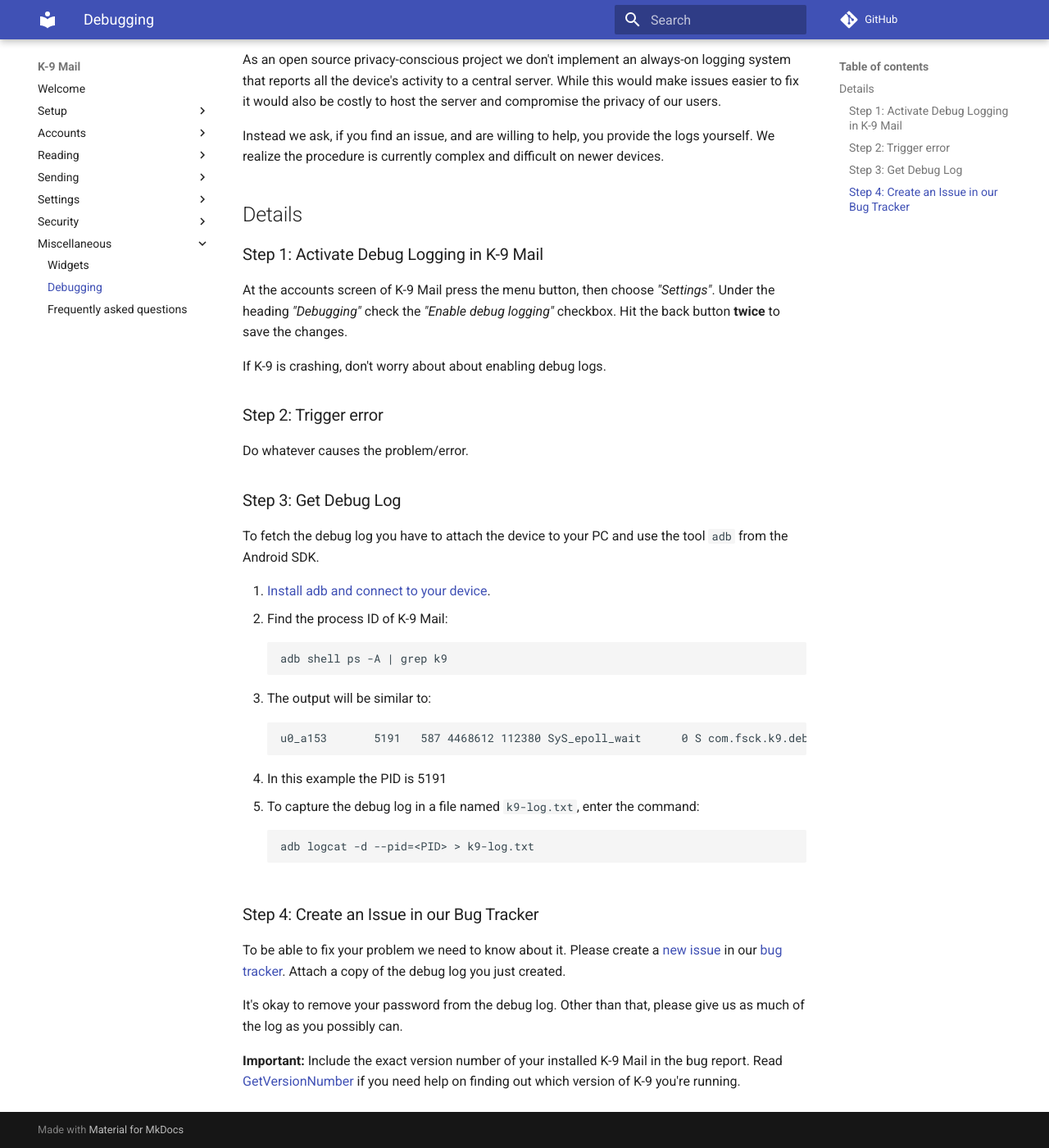
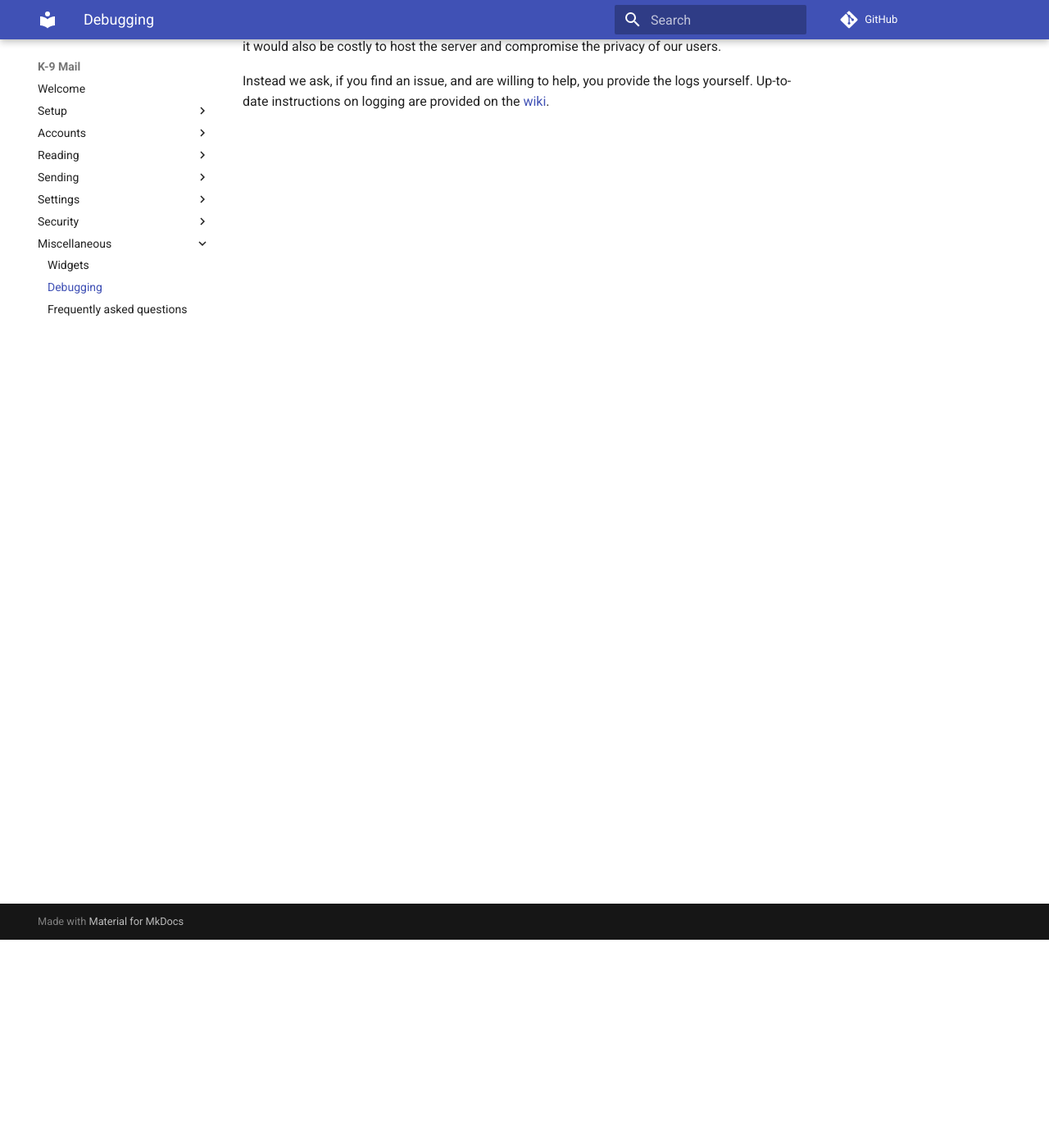
Before and after one commit to k9mail/k9mail-docs, an MkDocs documentation site: the page built from docs/en/current/misc/debugging.md, in a window 1280 px wide and 1400 px high, scrolled down 254 px. Shown: the whole window at 82% size. Built offline with MkDocs 1.6.1 and Material for MkDocs 9.7.7, drawn with Linux system fonts in a browser that asks for light colours; comment, search, counter and statistics services are not loaded; some of the changed text lies outside the part shown.

Commit message:
trim verbiage

```diff
--- a/docs/en/current/misc/debugging.md
+++ b/docs/en/current/misc/debugging.md
@@ -1,6 +1,4 @@
 # Debugging
-
-Unfortunately, despite best efforts to prevent them, K-9 may, like all software occasionally encounter an issue.
 
 K-9 Mail has controllable debug logging. Users can activate logging to help diagnosing problems and errors.
 
@@ -9,45 +7,4 @@
 it would also be costly to host the server and compromise the privacy of our users.
 
 Instead we ask, if you find an issue, and are willing to help, you provide the logs yourself.
-We realize the procedure is currently complex and difficult on newer devices.
-
-## Details
-
-### Step 1: Activate Debug Logging in K-9 Mail
-At the accounts screen of K-9 Mail press the menu button, then choose _"Settings"_. Under the heading _"Debugging"_
-check the _"Enable debug logging"_ checkbox. Hit the back button **twice** to save the changes.
-
-If K-9 is crashing, don't worry about about enabling debug logs.
-
-### Step 2: Trigger error
-Do whatever causes the problem/error.
-
-### Step 3: Get Debug Log
-To fetch the debug log you have to attach the device to your PC and use the tool `adb` from the Android SDK.
-
-1. [Install adb and connect to your device](https://github.com/k9mail/k-9/wiki/Installing-adb).
-2. Find the process ID of K-9 Mail:
-
-        adb shell ps -A | grep k9
-
-3. The output will be similar to:
-
-        u0_a153       5191   587 4468612 112380 SyS_epoll_wait      0 S com.fsck.k9.debug
-
-4. In this example the PID is 5191
-5. To capture the debug log in a file named `k9-log.txt`, enter the command:
-
-        adb logcat -d --pid=<PID> > k9-log.txt
-
-
-### Step 4: Create an Issue in our Bug Tracker
-To be able to fix your problem we need to know about it. Please create a
-[new issue](https://github.com/k9mail/k-9/issues/new/choose) in our [bug tracker](https://github.com/k9mail/k-9/issues).
-Attach a copy of the debug log you just created.
-
-It's okay to remove your password from the debug log. Other than that, please give us as much of the log as you possibly
-can.
-
-**Important:** Include the exact version number of your installed K-9 Mail in the bug report. Read
-[GetVersionNumber](https://github.com/k9mail/k-9/wiki/GetVersionNumber) if you need help on finding out which version
-of K-9 you're running.
+Up-to-date instructions on logging are provided on the [wiki](https://github.com/thundernest/k-9/wiki/LoggingErrors).
```
